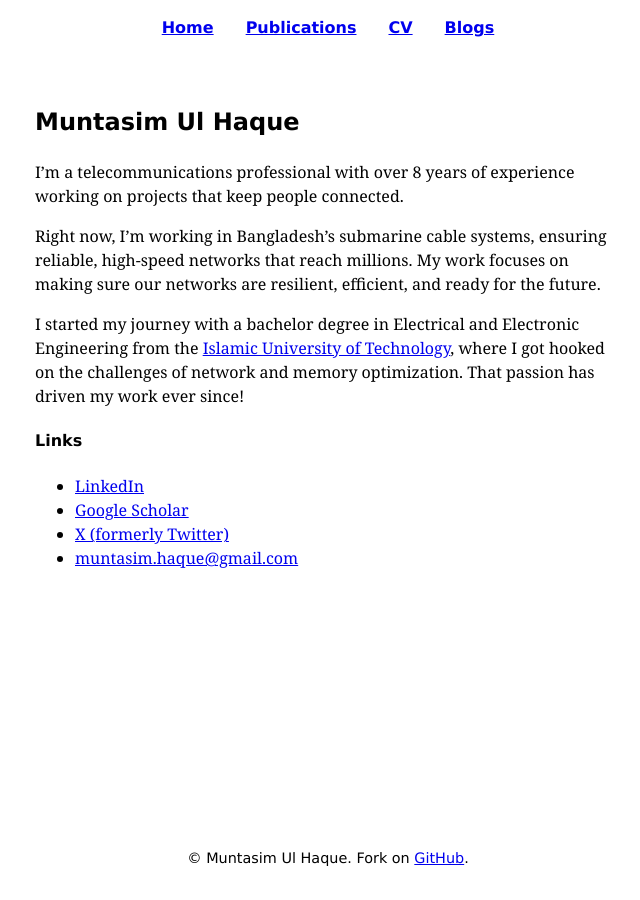
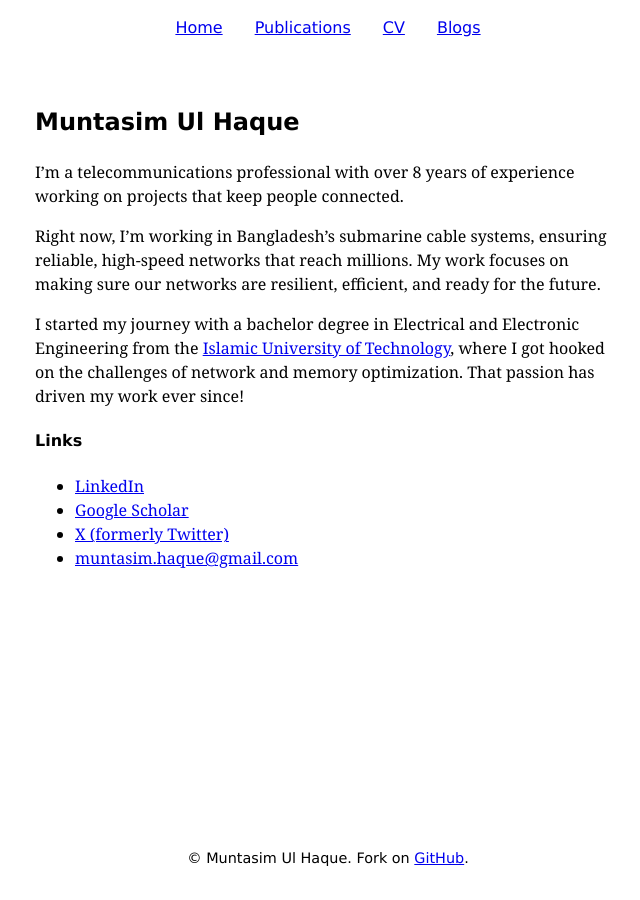
Before and after one commit to muntasimulhaque/muntasimulhaque.github.io, a Jekyll site: the page built from index.md, in a window 1280 px wide. Shown: the whole page, without its empty margins (312-952 px from the left). Built offline with Jekyll 4.4.1, drawn with Linux system fonts in a browser that asks for light colours.

Commit message:
Update main.css

```diff
--- a/assets/css/main.css
+++ b/assets/css/main.css
@@ -17,14 +17,6 @@
     font-family: Verdana, Geneva, sans-serif; /* Verdana for headings */
 }
 
-/* Links */
-a {
-    text-decoration: underline;
-}
-
-a:hover {
-    text-decoration: underline;
-}
 
 /* Layout */
 body {
@@ -72,12 +64,6 @@
 
 nav a {
     font-family: Verdana, Geneva, sans-serif; /* Verdana for headings */
-    font-weight: bold;
-    text-decoration: underline;
-}
-
-nav a:hover {
-    text-decoration: underline;
 }
 
 /* Blog list styles */
@@ -196,6 +182,5 @@
         font-family: Verdana, Geneva, sans-serif; /* Verdana for headings */
         display: block;
         padding: 0.5rem 1rem;
-        text-decoration: none;
     }
 }
```
